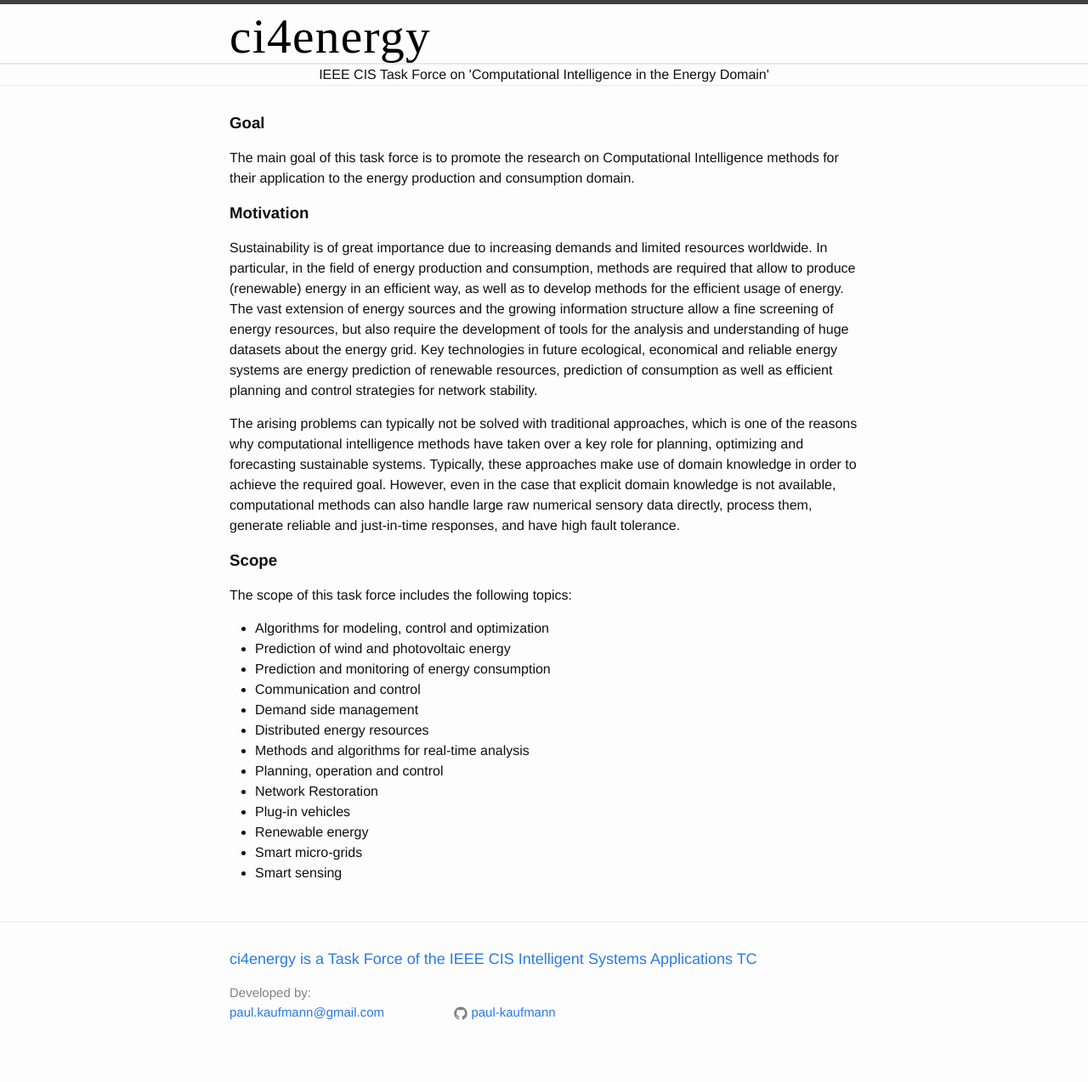
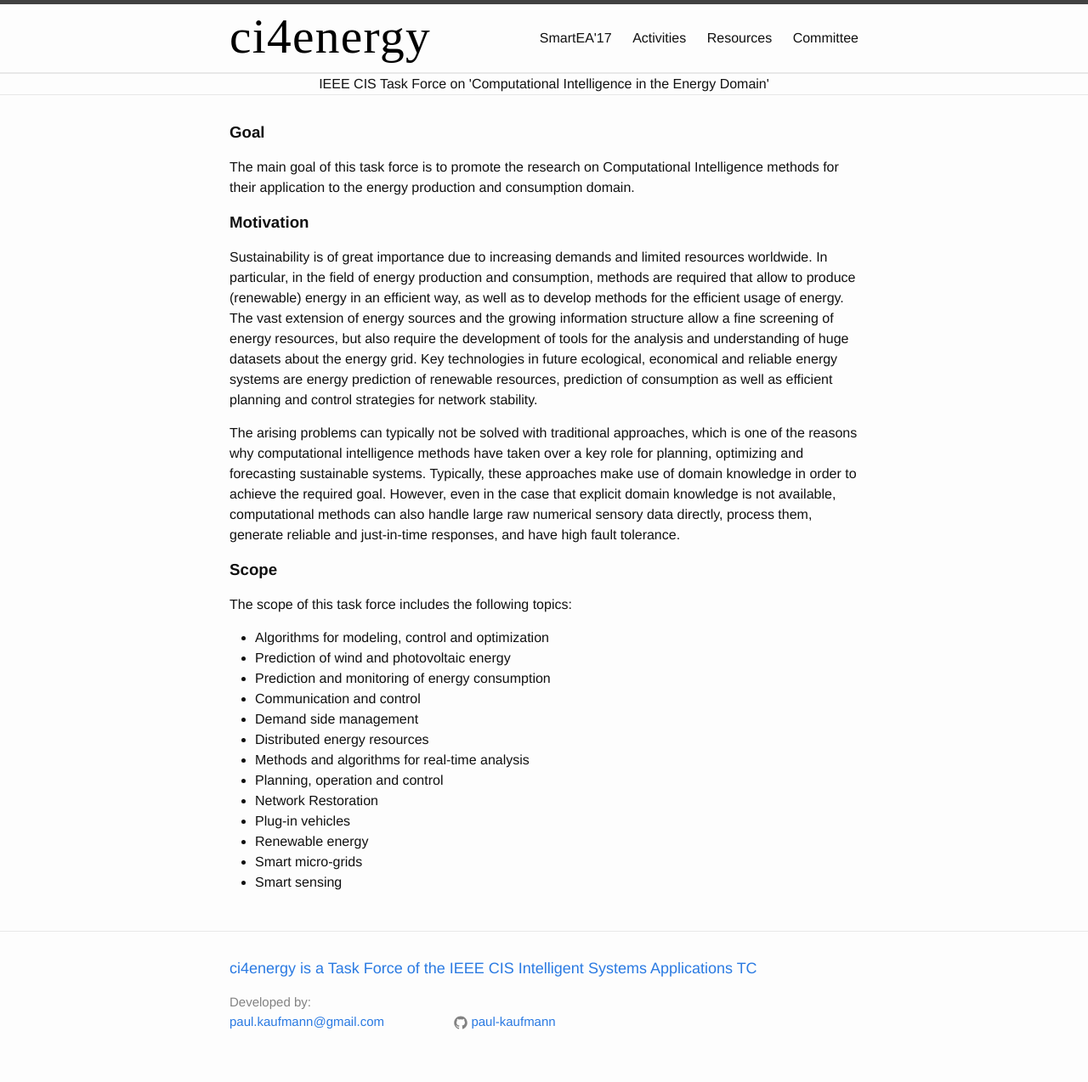
Before and after one commit to ci4energy/ci4energy.github.io, a Jekyll site: the page built from index.html, in a window 1280 px wide. Shown: the whole page at 85% size. Built offline with Jekyll 4.4.1, drawn with Linux system fonts in a browser that asks for light colours.

Commit message:
no message

```diff
--- a/_includes/header.html
+++ b/_includes/header.html
@@ -14,9 +14,8 @@
       </a>
       <div class="trigger">
 		<!-- <a class="page-link" href="{{ site.baseurl }}/news">News</a> -->
-		<!-- {% assign pages = site.pages | sort:"weight"  %} -->
 		{% assign pages = site.pages | sort:"weight"  %}
-		{% for p in "pages" %}
+        {% for p in pages %}
           {% if p.title %}
           <a class="page-link" href="{{ p.url | prepend: site.baseurl }}">{{ p.title }}</a>
           {% endif %}
```
